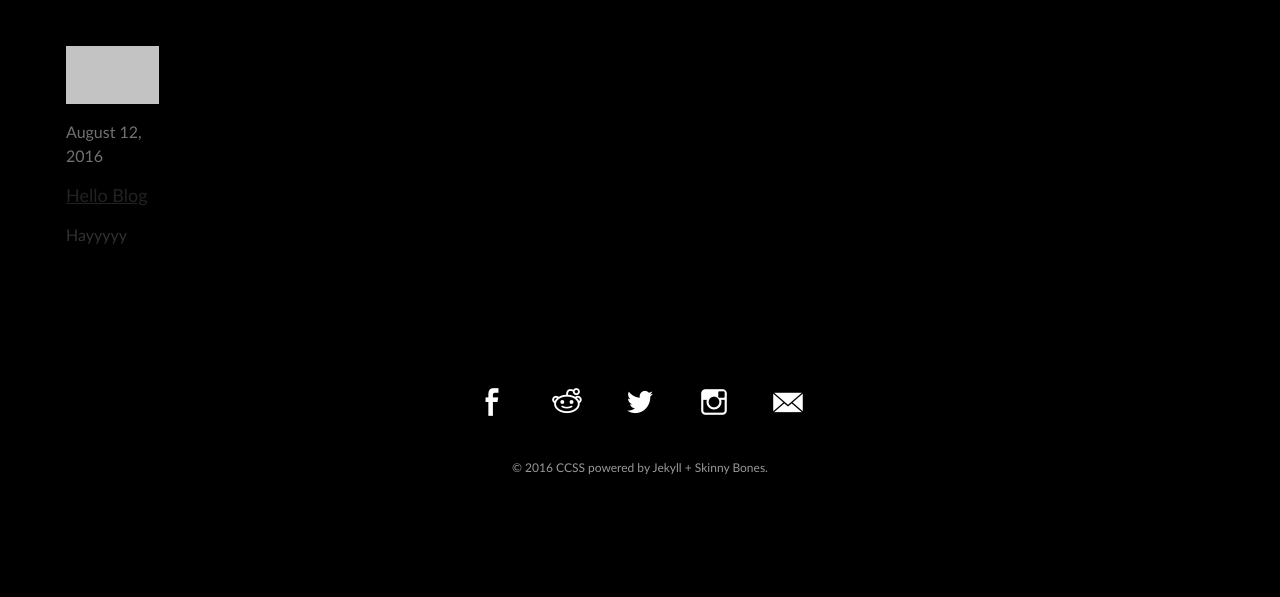
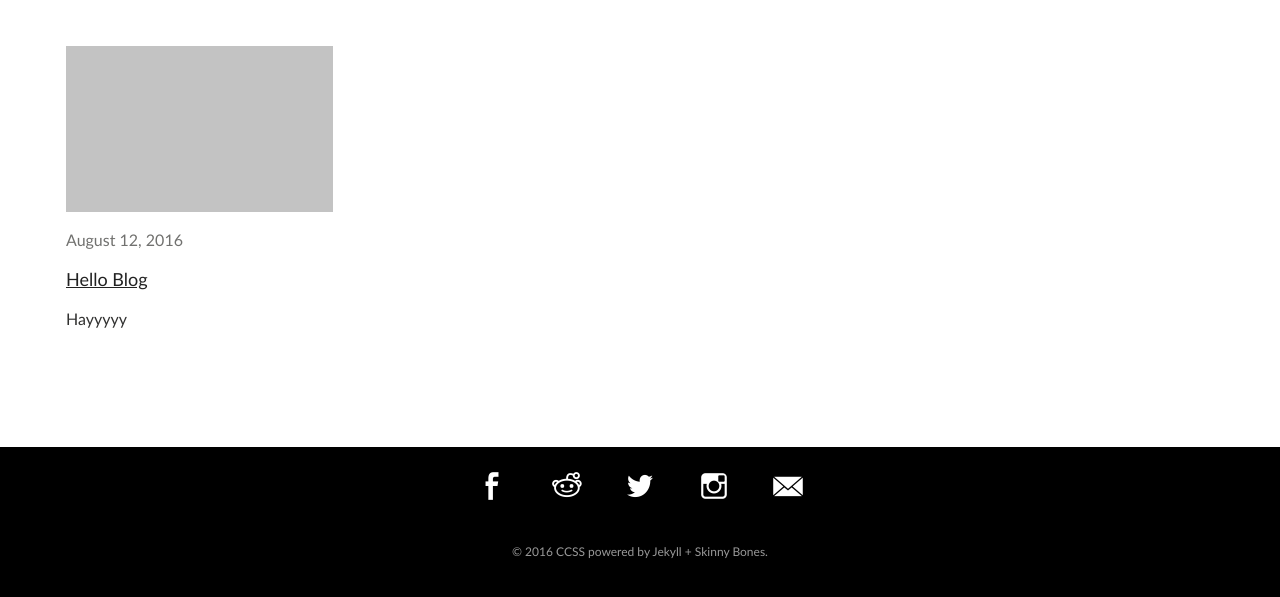
Before and after one commit to brittnylapierre/ccss_web, a Jekyll site: the page built from index.md, in a window 1280 px wide. Shown: the part 572-1169 px from the top of the page. Built offline with Jekyll 4.4.1, drawn with Linux system fonts in a browser that asks for light colours.

Commit message:
Updated _layout.scss

```diff
--- a/_sass/_layout.scss
+++ b/_sass/_layout.scss
@@ -142,10 +142,11 @@
    ========================================================================== */
 
 #page-wrapper {
-	float:left;
-	padding: 1rem;
+	width: 100vw;
+    float: left;
+    padding: 1rem;
     margin: 0;
-
+    background-color: white;
 	/*@include size(100% 100%);
 	-webkit-overflow-scrolling: touch;
 	z-index: 2;
```
